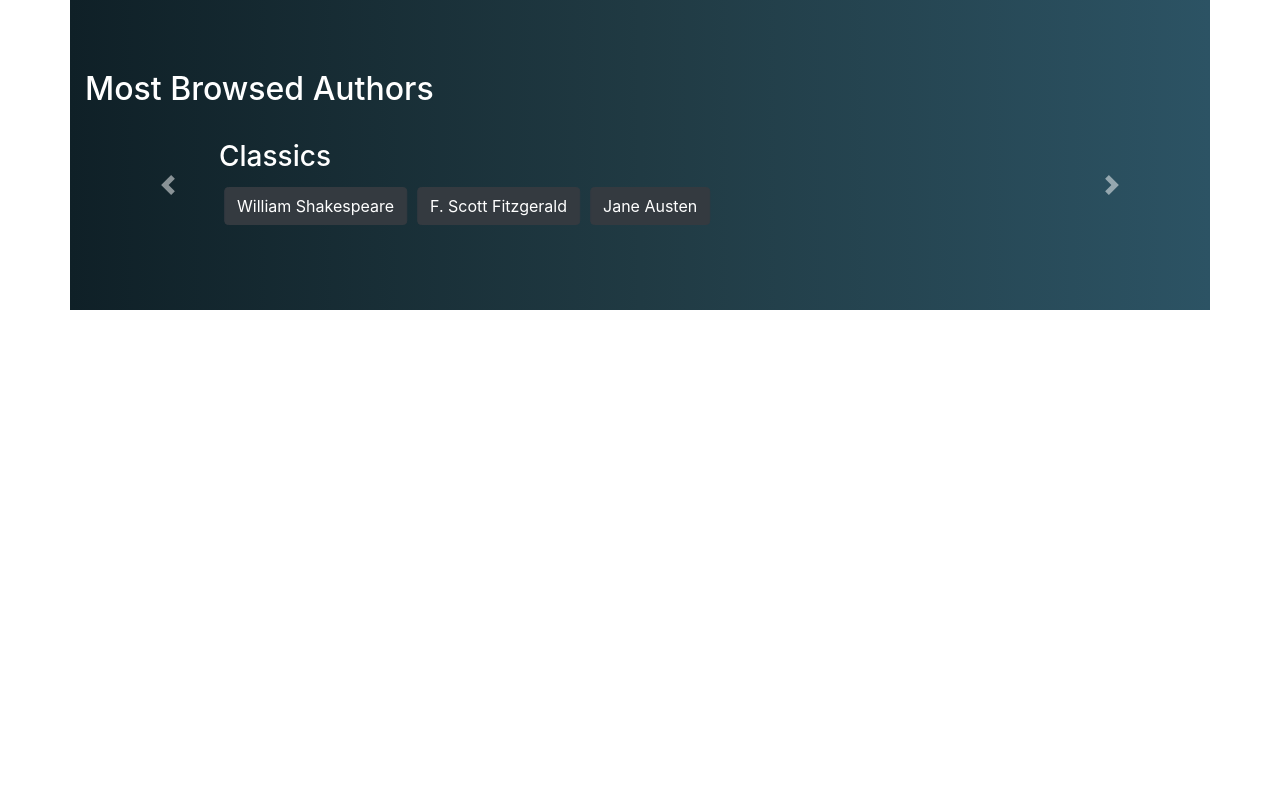
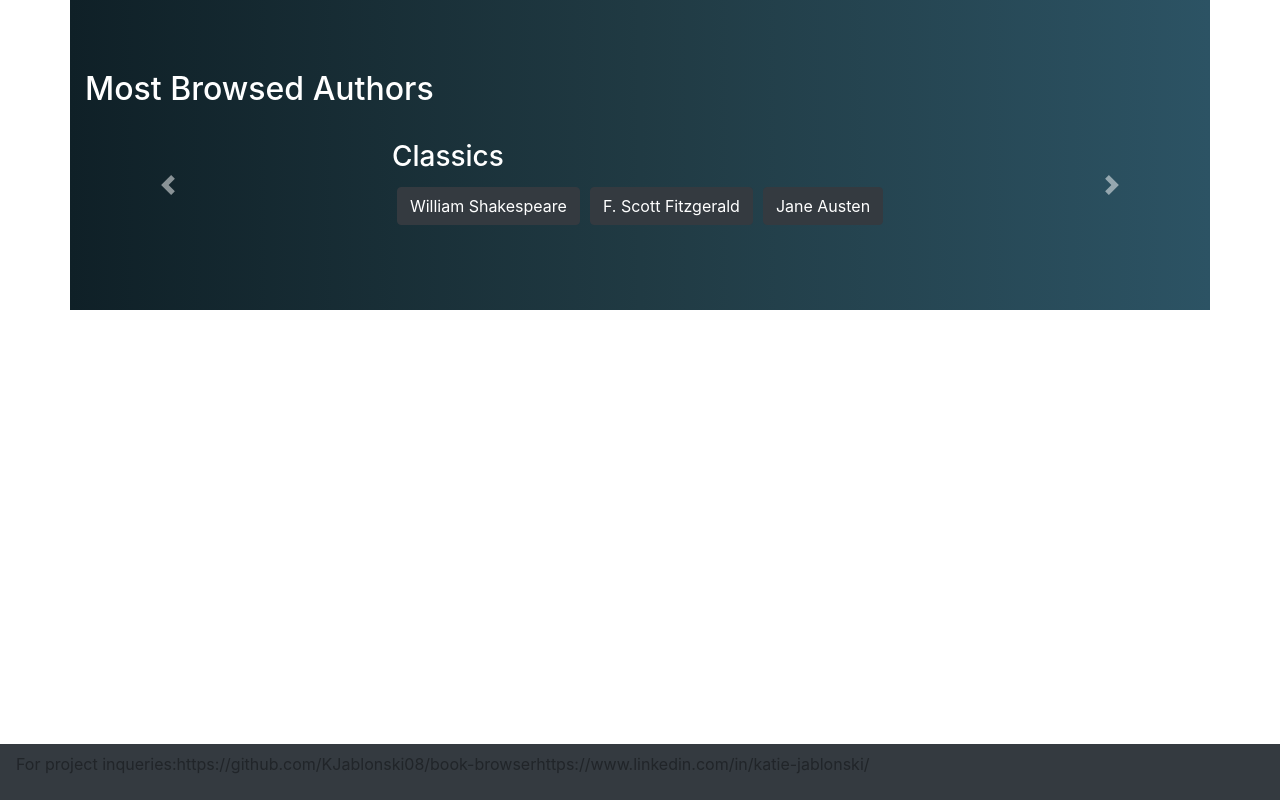
Before and after one commit to KJablonski08/book-browser, a React (Create React App) app: page / in a window 1280 px wide. Shown: the part 408-1208 px from the top of the page. Before the commit the page ends 800 px from the top, so only its background shows below. Built offline with nearby package versions, Linux system fonts and the light colour scheme; no server answers.

Commit message:
loading page working while waiting for fetch

```diff
--- a/src/App.js
+++ b/src/App.js
@@ -5,6 +5,7 @@ import Home from './components/Home';
 import BookList from './components/BookList';
 import BookDetail from './components/BookDetail';
 import NotFound from './components/NotFound';
+import Footer from './components/Footer';
 
 const App = () => {
 	let [books, setBooks] = useState(null);
@@ -70,6 +71,9 @@ const App = () => {
 					<Route component={NotFound} />
 				</Switch>
 			</main>
+			<footer>
+				<Footer />
+			</footer>
 		</div>
 	);
 };
--- a/src/components/BookList.js
+++ b/src/components/BookList.js
@@ -1,6 +1,6 @@
 import React from 'react';
 import SearchForm from './SearchForm';
-import { Card, CardColumns, Button } from 'react-bootstrap';
+import { Card, CardColumns, Button, Spinner } from 'react-bootstrap';
 import { Link } from 'react-router-dom';
 import 'bootstrap/dist/css/bootstrap.min.css';
 
@@ -9,7 +9,13 @@ const BookList = ({ books, searchObj, setSearchObj }) => {
 		return (
 			<div className='book-list'>
 				<SearchForm searchObj={searchObj} setSearchObj={setSearchObj} />
-				<p>Book List not Found</p>
+				<div className='d-flex justify-content-center'>
+					<Spinner animation='border' variant='primary' />
+					<h6>Loading... Please Wait</h6>
+					<Link to={'/'}>
+						<Button>Home</Button>
+					</Link>
+				</div>
 			</div>
 		);
 	}
--- /dev/null
+++ b/src/components/Footer.js
@@ -0,0 +1,16 @@
+import React from 'react';
+import { Navbar } from 'react-bootstrap';
+
+const Footer = () => {
+	return (
+		<div id='footer'>
+			<Navbar bg='dark' variant='dark'>
+				<p>For project inqueries: </p>
+				<p>https://github.com/KJablonski08/book-browser</p>
+				<p>https://www.linkedin.com/in/katie-jablonski/</p>
+			</Navbar>
+		</div>
+	);
+};
+
+export default Footer;
--- a/src/components/NytBestsellers.js
+++ b/src/components/NytBestsellers.js
@@ -23,6 +23,7 @@ const NytBestsellers = ({ searchObj, setSearchObj, history }) => {
 			.catch(console.error);
 	}, []);
 	const handleClick = (bestseller) => {
+		console.log(bestseller);
 		setSearchObj({ ...searchObj, isbn: bestseller.primary_isbn10 });
 		history.push('/books');
 	};
--- a/src/index.scss
+++ b/src/index.scss
@@ -29,6 +29,11 @@ if they are direct children of the #root element.
 	display: grid;
 	justify-content: space-around;
 	margin: 2em 8em;
+}
+
+.spinner {
+	display: grid;
+	justify-content: center;
 }
 
 .book-list {
@@ -143,4 +148,8 @@ if they are direct children of the #root element.
 	margin-top: -50px;
 }
 
+#footer {
+	padding-top: 32%;
+}
+
 @import '~bootstrap/scss/bootstrap';
```
